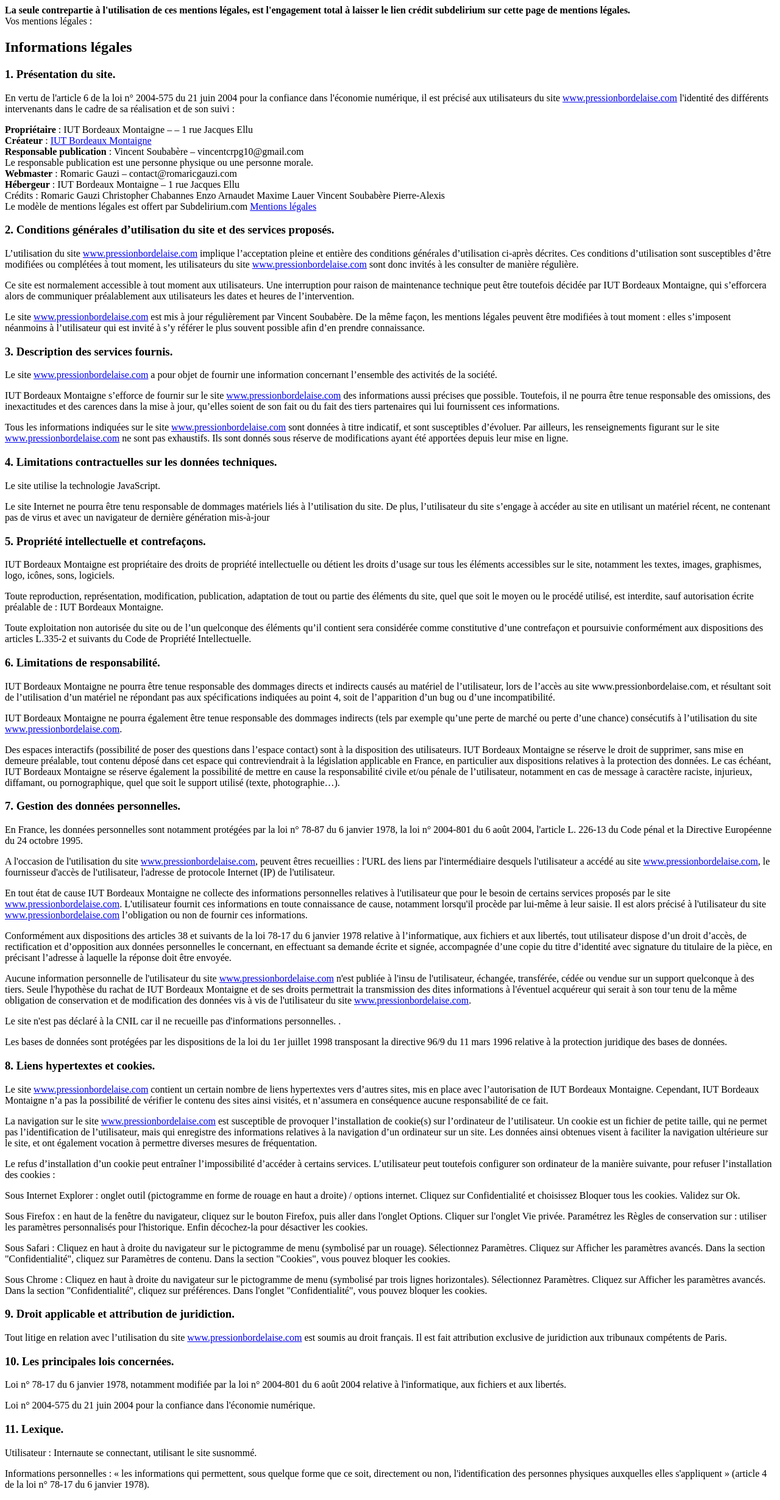
After one commit to romaric-g/BlogArt, a PHP site: page /mentionslegales.html in a window 1280 px wide. The commit adds this page. Shown: the whole page at 61% size. Run offline with PHP 8.4, Linux system fonts and the light colour scheme.

```diff
--- /dev/null
+++ b/mentionslegales.html
@@ -0,0 +1,74 @@
+<!DOCTYPE html>
+<html lang="en">
+<head>
+    <meta charset="UTF-8">
+    <meta name="viewport" content="width=device-width, initial-scale=1.0">
+    <title>Document</title>
+</head>
+<body>
+    <strong>La seule contrepartie à l'utilisation de ces mentions légales, est l'engagement total à laisser le lien crédit subdelirium sur cette page de mentions légales.</strong><br />
+    Vos mentions légales :
+    <h2>Informations légales</h2>
+    <h3>1. Présentation du site.</h3>
+    <p>En vertu de l'article 6 de la loi n° 2004-575 du 21 juin 2004 pour la confiance dans l'économie numérique, il est précisé aux utilisateurs du site <a href="http://www.pressionbordelaise.com/">www.pressionbordelaise.com</a> l'identité des différents intervenants dans le cadre de sa réalisation et de son suivi :</p>
+    <p><strong>Propriétaire</strong> : IUT Bordeaux Montaigne –  – 1 rue Jacques Ellu<br />
+    <strong>Créateur</strong>  : <a href="http://www.iut.u-bordeaux-montaigne.fr/">IUT Bordeaux Montaigne</a><br />
+    <strong>Responsable publication</strong> : Vincent Soubabère – vincentcrpg10@gmail.com<br />
+    Le responsable publication est une personne physique ou une personne morale.<br />
+    <strong>Webmaster</strong> : Romaric Gauzi – contact@romaricgauzi.com<br />
+    <strong>Hébergeur</strong> : IUT Bordeaux Montaigne – 1 rue Jacques Ellu<br />
+    Crédits : Romaric Gauzi
+    Christopher Chabannes
+    Enzo Arnaudet
+    Maxime Lauer
+    Vincent Soubabère
+    Pierre-Alexis<br />
+    Le modèle de mentions légales est offert par Subdelirium.com <a target="_blank" href="https://www.subdelirium.com/generateur-de-mentions-legales/">Mentions légales</a></p>
+
+    <h3>2. Conditions générales d’utilisation du site et des services proposés.</h3>
+    <p>L’utilisation du site <a href="http://www.pressionbordelaise.com/">www.pressionbordelaise.com</a> implique l’acceptation pleine et entière des conditions générales d’utilisation ci-après décrites. Ces conditions d’utilisation sont susceptibles d’être modifiées ou complétées à tout moment, les utilisateurs du site <a href="http://www.pressionbordelaise.com/">www.pressionbordelaise.com</a> sont donc invités à les consulter de manière régulière.</p>
+    <p>Ce site est normalement accessible à tout moment aux utilisateurs. Une interruption pour raison de maintenance technique peut être toutefois décidée par IUT Bordeaux Montaigne, qui s’efforcera alors de communiquer préalablement aux utilisateurs les dates et heures de l’intervention.</p>
+    <p>Le site <a href="http://www.pressionbordelaise.com/">www.pressionbordelaise.com</a> est mis à jour régulièrement par Vincent Soubabère. De la même façon, les mentions légales peuvent être modifiées à tout moment : elles s’imposent néanmoins à l’utilisateur qui est invité à s’y référer le plus souvent possible afin d’en prendre connaissance.</p>
+    <h3>3. Description des services fournis.</h3>
+    <p>Le site <a href="http://www.pressionbordelaise.com/">www.pressionbordelaise.com</a> a pour objet de fournir une information concernant l’ensemble des activités de la société.</p>
+    <p>IUT Bordeaux Montaigne s’efforce de fournir sur le site <a href="http://www.pressionbordelaise.com/">www.pressionbordelaise.com</a> des informations aussi précises que possible. Toutefois, il ne pourra être tenue responsable des omissions, des inexactitudes et des carences dans la mise à jour, qu’elles soient de son fait ou du fait des tiers partenaires qui lui fournissent ces informations.</p>
+    <p>Tous les informations indiquées sur le site <a href="http://www.pressionbordelaise.com/">www.pressionbordelaise.com</a> sont données à titre indicatif, et sont susceptibles d’évoluer. Par ailleurs, les renseignements figurant sur le site <a href="http://www.pressionbordelaise.com/">www.pressionbordelaise.com</a> ne sont pas exhaustifs. Ils sont donnés sous réserve de modifications ayant été apportées depuis leur mise en ligne.</p>
+    <h3>4. Limitations contractuelles sur les données techniques.</h3>
+    <p>Le site utilise la technologie JavaScript.</p>
+    <p>Le site Internet ne pourra être tenu responsable de dommages matériels liés à l’utilisation du site. De plus, l’utilisateur du site s’engage à accéder au site en utilisant un matériel récent, ne contenant pas de virus et avec un navigateur de dernière génération mis-à-jour</p>
+    <h3>5. Propriété intellectuelle et contrefaçons.</h3>
+    <p>IUT Bordeaux Montaigne est propriétaire des droits de propriété intellectuelle ou détient les droits d’usage sur tous les éléments accessibles sur le site, notamment les textes, images, graphismes, logo, icônes, sons, logiciels.</p>
+    <p>Toute reproduction, représentation, modification, publication, adaptation de tout ou partie des éléments du site, quel que soit le moyen ou le procédé utilisé, est interdite, sauf autorisation écrite préalable de : IUT Bordeaux Montaigne.</p>
+    <p>Toute exploitation non autorisée du site ou de l’un quelconque des éléments qu’il contient sera considérée comme constitutive d’une contrefaçon et poursuivie conformément aux dispositions des articles L.335-2 et suivants du Code de Propriété Intellectuelle.</p>
+    <h3>6. Limitations de responsabilité.</h3>
+    <p>IUT Bordeaux Montaigne ne pourra être tenue responsable des dommages directs et indirects causés au matériel de l’utilisateur, lors de l’accès au site www.pressionbordelaise.com, et résultant soit de l’utilisation d’un matériel ne répondant pas aux spécifications indiquées au point 4, soit de l’apparition d’un bug ou d’une incompatibilité.</p>
+    <p>IUT Bordeaux Montaigne ne pourra également être tenue responsable des dommages indirects (tels par exemple qu’une perte de marché ou perte d’une chance) consécutifs à l’utilisation du site <a href="http://www.pressionbordelaise.com/">www.pressionbordelaise.com</a>.</p>
+    <p>Des espaces interactifs (possibilité de poser des questions dans l’espace contact) sont à la disposition des utilisateurs. IUT Bordeaux Montaigne se réserve le droit de supprimer, sans mise en demeure préalable, tout contenu déposé dans cet espace qui contreviendrait à la législation applicable en France, en particulier aux dispositions relatives à la protection des données. Le cas échéant, IUT Bordeaux Montaigne se réserve également la possibilité de mettre en cause la responsabilité civile et/ou pénale de l’utilisateur, notamment en cas de message à caractère raciste, injurieux, diffamant, ou pornographique, quel que soit le support utilisé (texte, photographie…).</p>
+    <h3>7. Gestion des données personnelles.</h3>
+    <p>En France, les données personnelles sont notamment protégées par la loi n° 78-87 du 6 janvier 1978, la loi n° 2004-801 du 6 août 2004, l'article L. 226-13 du Code pénal et la Directive Européenne du 24 octobre 1995.</p>
+    <p>A l'occasion de l'utilisation du site <a href="http://www.pressionbordelaise.com/">www.pressionbordelaise.com</a>, peuvent êtres recueillies : l'URL des liens par l'intermédiaire desquels l'utilisateur a accédé au site <a href="http://www.pressionbordelaise.com/">www.pressionbordelaise.com</a>, le fournisseur d'accès de l'utilisateur, l'adresse de protocole Internet (IP) de l'utilisateur.</p>
+    <p> En tout état de cause IUT Bordeaux Montaigne ne collecte des informations personnelles relatives à l'utilisateur que pour le besoin de certains services proposés par le site <a href="http://www.pressionbordelaise.com/">www.pressionbordelaise.com</a>. L'utilisateur fournit ces informations en toute connaissance de cause, notamment lorsqu'il procède par lui-même à leur saisie. Il est alors précisé à l'utilisateur du site <a href="http://www.pressionbordelaise.com/">www.pressionbordelaise.com</a> l’obligation ou non de fournir ces informations.</p>
+    <p>Conformément aux dispositions des articles 38 et suivants de la loi 78-17 du 6 janvier 1978 relative à l’informatique, aux fichiers et aux libertés, tout utilisateur dispose d’un droit d’accès, de rectification et d’opposition aux données personnelles le concernant, en effectuant sa demande écrite et signée, accompagnée d’une copie du titre d’identité avec signature du titulaire de la pièce, en précisant l’adresse à laquelle la réponse doit être envoyée.</p>
+    <p>Aucune information personnelle de l'utilisateur du site <a href="http://www.pressionbordelaise.com/">www.pressionbordelaise.com</a> n'est publiée à l'insu de l'utilisateur, échangée, transférée, cédée ou vendue sur un support quelconque à des tiers. Seule l'hypothèse du rachat de IUT Bordeaux Montaigne et de ses droits permettrait la transmission des dites informations à l'éventuel acquéreur qui serait à son tour tenu de la même obligation de conservation et de modification des données vis à vis de l'utilisateur du site <a href="http://www.pressionbordelaise.com/">www.pressionbordelaise.com</a>.</p>
+    <p>Le site n'est pas déclaré à la CNIL car il ne recueille pas d'informations personnelles. .</p>
+    <p>Les bases de données sont protégées par les dispositions de la loi du 1er juillet 1998 transposant la directive 96/9 du 11 mars 1996 relative à la protection juridique des bases de données.</p>
+    <h3>8. Liens hypertextes et cookies.</h3>
+    <p>Le site <a href="http://www.pressionbordelaise.com/">www.pressionbordelaise.com</a> contient un certain nombre de liens hypertextes vers d’autres sites, mis en place avec l’autorisation de IUT Bordeaux Montaigne. Cependant, IUT Bordeaux Montaigne n’a pas la possibilité de vérifier le contenu des sites ainsi visités, et n’assumera en conséquence aucune responsabilité de ce fait.</p>
+    <p>La navigation sur le site <a href="http://www.pressionbordelaise.com/">www.pressionbordelaise.com</a> est susceptible de provoquer l’installation de cookie(s) sur l’ordinateur de l’utilisateur. Un cookie est un fichier de petite taille, qui ne permet pas l’identification de l’utilisateur, mais qui enregistre des informations relatives à la navigation d’un ordinateur sur un site. Les données ainsi obtenues visent à faciliter la navigation ultérieure sur le site, et ont également vocation à permettre diverses mesures de fréquentation.</p>
+    <p>Le refus d’installation d’un cookie peut entraîner l’impossibilité d’accéder à certains services. L’utilisateur peut toutefois configurer son ordinateur de la manière suivante, pour refuser l’installation des cookies :</p>
+    <p>Sous Internet Explorer : onglet outil (pictogramme en forme de rouage en haut a droite) / options internet. Cliquez sur Confidentialité et choisissez Bloquer tous les cookies. Validez sur Ok.</p>
+    <p>Sous Firefox : en haut de la fenêtre du navigateur, cliquez sur le bouton Firefox, puis aller dans l'onglet Options. Cliquer sur l'onglet Vie privée.
+      Paramétrez les Règles de conservation sur :  utiliser les paramètres personnalisés pour l'historique. Enfin décochez-la pour  désactiver les cookies.</p>
+    <p>Sous Safari : Cliquez en haut à droite du navigateur sur le pictogramme de menu (symbolisé par un rouage). Sélectionnez Paramètres. Cliquez sur Afficher les paramètres avancés. Dans la section "Confidentialité", cliquez sur Paramètres de contenu. Dans la section "Cookies", vous pouvez bloquer les cookies.</p>
+    <p>Sous Chrome : Cliquez en haut à droite du navigateur sur le pictogramme de menu (symbolisé par trois lignes horizontales). Sélectionnez Paramètres. Cliquez sur Afficher les paramètres avancés. Dans la section "Confidentialité", cliquez sur préférences.  Dans l'onglet "Confidentialité", vous pouvez bloquer les cookies.</p>
+
+    <h3>9. Droit applicable et attribution de juridiction.</h3>
+    <p>Tout litige en relation avec l’utilisation du site <a href="http://www.pressionbordelaise.com/">www.pressionbordelaise.com</a> est soumis au droit français. Il est fait attribution exclusive de juridiction aux tribunaux compétents de Paris.</p>
+    <h3>10. Les principales lois concernées.</h3>
+    <p>Loi n° 78-17 du 6 janvier 1978, notamment modifiée par la loi n° 2004-801 du 6 août 2004 relative à l'informatique, aux fichiers et aux libertés.</p>
+    <p> Loi n° 2004-575 du 21 juin 2004 pour la confiance dans l'économie numérique.</p>
+    <h3>11. Lexique.</h3>
+    <p>Utilisateur : Internaute se connectant, utilisant le site susnommé.</p>
+    <p>Informations personnelles : « les informations qui permettent, sous quelque forme que ce soit, directement ou non, l'identification des personnes physiques auxquelles elles s'appliquent » (article 4 de la loi n° 78-17 du 6 janvier 1978).</p>
+</body>
+</html>
```
Also changed, not shown: index.php (+16 -10 lines), Nouveau document texte.txt (added).
